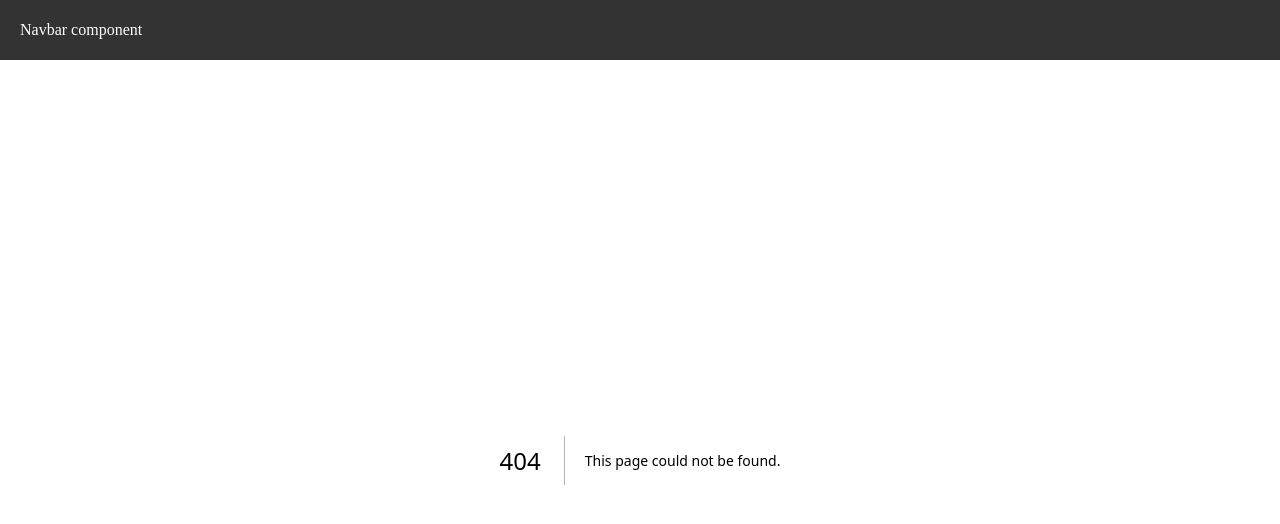
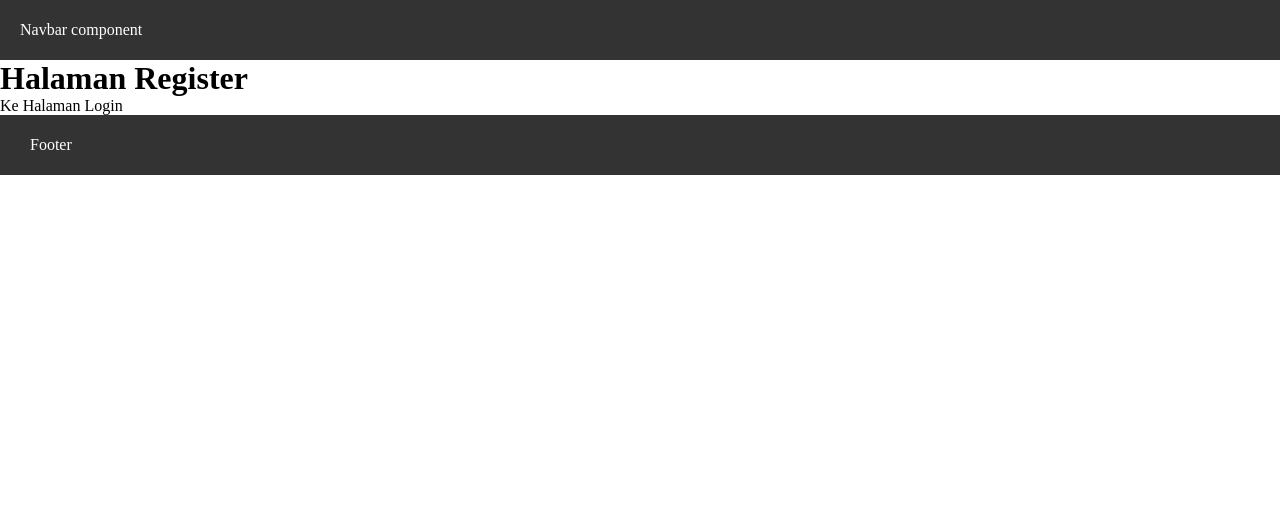
Before and after one commit to Anandarahmawati24/PBF-2026, a Next.js app in the folder Pertemuan_4/: page /auth/register in a window 1280 px wide. Before the commit this address had no page. Shown: the top 524 px of the page. Built offline with nearby package versions, Linux system fonts and the light colour scheme.

Commit message:
Langkah 6 jobsheet 4

```diff
--- /dev/null
+++ b/Pertemuan_4/src/pages/auth/register.tsx
@@ -0,0 +1,12 @@
+import Link from "next/link";
+
+const halamanRegister = () => {
+    return (
+        <div>
+            <h1>Halaman Register</h1>
+            <Link href="/auth/login">Ke Halaman Login</Link>
+        </div>
+    );
+};
+
+export default halamanRegister;
```
Also changed, not shown: Pertemuan_4/src/pages/auth/login.tsx (added, +12 -0 lines).
